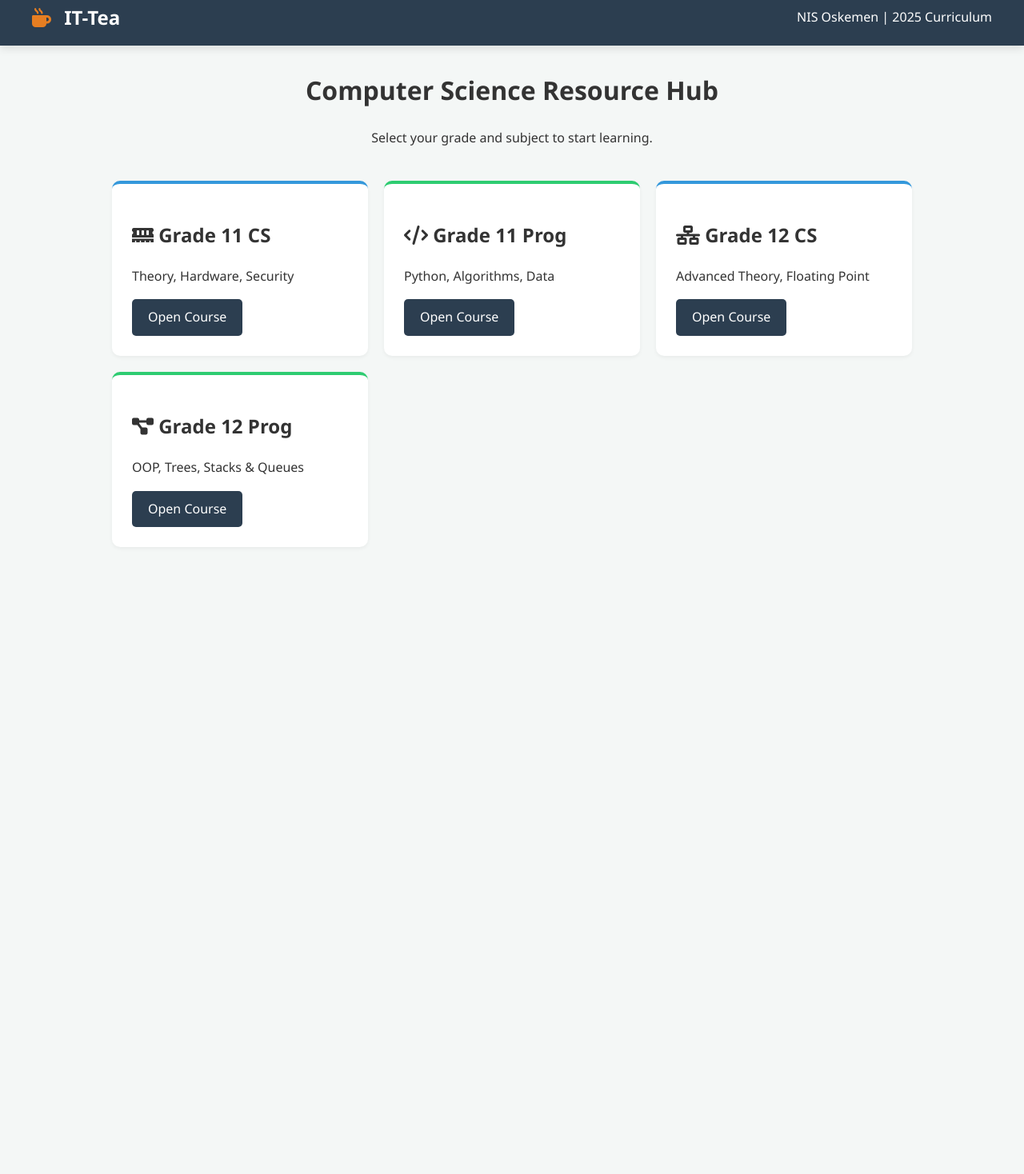
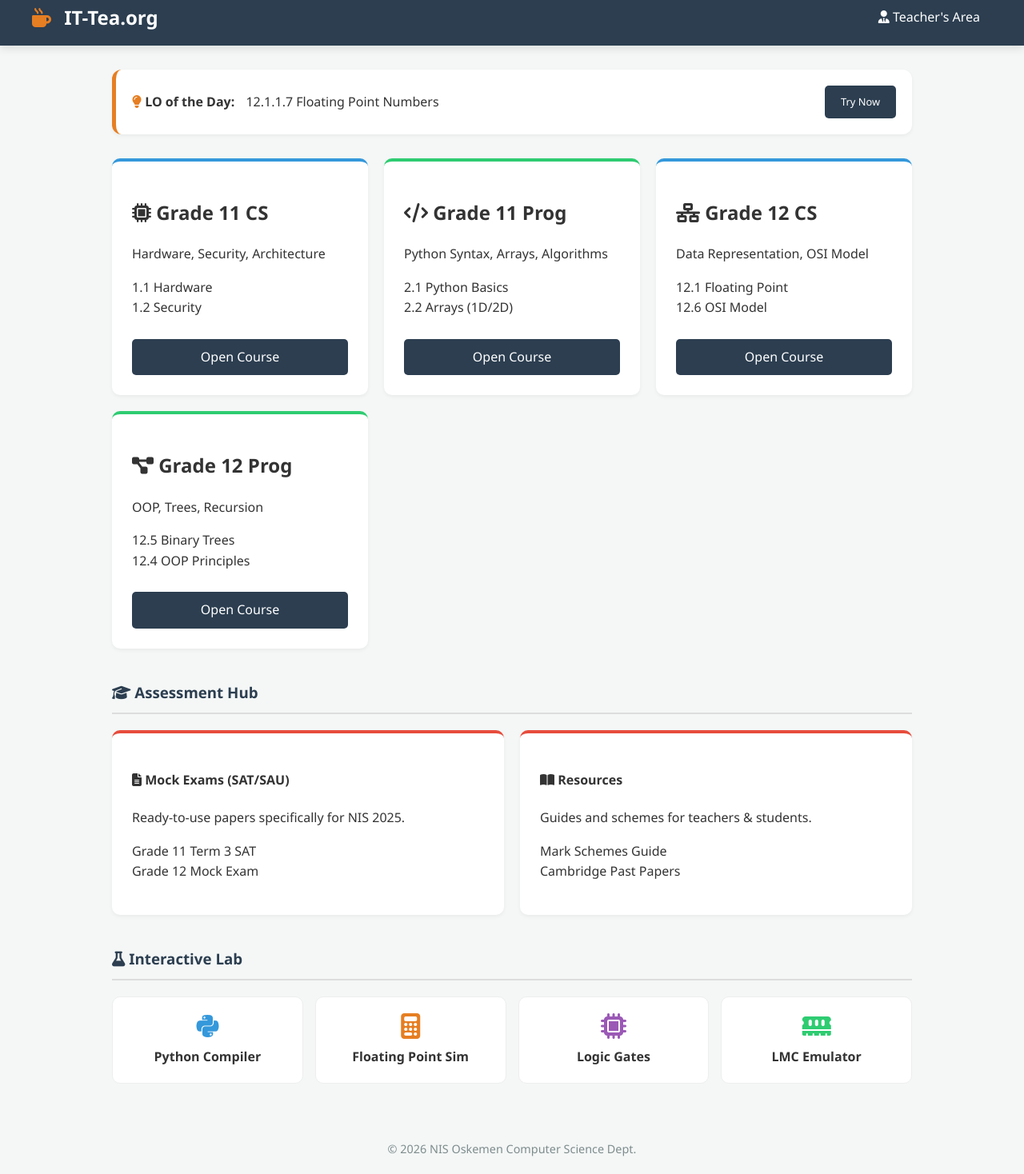
Before and after one commit to MrEralord/it-tea.github.io, a plain HTML site: page index.html in a window 1280 px wide. Shown: the part 13-1481 px from the top of the page at 80% size. Before the commit the page ends 800 px from the top, so only its background shows below. Drawn offline with Linux system fonts and the light colour scheme.

Commit message:
Update index.html

```diff
--- a/index.html
+++ b/index.html
@@ -3,51 +3,153 @@
 <head>
     <meta charset="UTF-8">
     <meta name="viewport" content="width=device-width, initial-scale=1.0">
-    <title>IT-Tea | Dashboard</title>
+    <title>IT-Tea | NIS Dashboard</title>
     <link rel="stylesheet" href="style.css">
-    <link rel="stylesheet" href="https://cdnjs.cloudflare.com/ajax/libs/font-awesome/6.0.0/css/all.min.css">
+    <link rel="stylesheet" href="https://cdnjs.cloudflare.com/ajax/libs/font-awesome/6.4.0/css/all.min.css">
+    <style>
+        /* Дополнительные стили специально для главной страницы */
+        .lo-widget {
+            background: #fff;
+            padding: 20px;
+            border-radius: 12px;
+            border-left: 5px solid var(--accent);
+            margin-bottom: 30px;
+            display: flex;
+            align-items: center;
+            justify-content: space-between;
+            box-shadow: 0 2px 5px rgba(0,0,0,0.05);
+        }
+        .section-title {
+            border-bottom: 2px solid #ddd;
+            padding-bottom: 10px;
+            margin: 40px 0 20px;
+            color: var(--primary);
+        }
+        .tool-grid {
+            display: grid;
+            grid-template-columns: repeat(auto-fit, minmax(200px, 1fr));
+            gap: 15px;
+        }
+        .tool-card {
+            background: white;
+            padding: 20px;
+            border-radius: 10px;
+            text-align: center;
+            transition: 0.3s;
+            border: 1px solid #eee;
+        }
+        .tool-card:hover { transform: translateY(-3px); border-color: var(--accent); }
+        .tool-card i { font-size: 2rem; margin-bottom: 10px; display: block; }
+    </style>
 </head>
 <body>
 
 <header>
     <div class="header-content">
-        <div class="logo"><i class="fas fa-mug-hot"></i> IT-Tea</div>
-        <nav>NIS Oskemen | 2025 Curriculum</nav>
+        <div class="logo"><i class="fas fa-mug-hot"></i> IT-Tea.org</div>
+        <nav>
+            <a href="#" style="color:white; margin-right: 15px;"><i class="fas fa-user-tie"></i> Teacher's Area</a>
+        </nav>
     </div>
 </header>
 
 <div class="container">
-    <div style="text-align: center; margin-bottom: 40px;">
-        <h1>Computer Science Resource Hub</h1>
-        <p>Select your grade and subject to start learning.</p>
+
+    <div class="lo-widget">
+        <div>
+            <strong><i class="fas fa-lightbulb" style="color: var(--accent);"></i> LO of the Day:</strong>
+            <span style="margin-left: 10px;">12.1.1.7 Floating Point Numbers</span>
+        </div>
+        <a href="grade12/cs/unit1-floatingpoint.html" class="btn" style="font-size: 0.8rem;">Try Now</a>
     </div>
 
     <div class="grid">
         <div class="card card-cs">
-            <h2><i class="fas fa-memory"></i> Grade 11 CS</h2>
-            <p>Theory, Hardware, Security</p>
-            <a href="grade11/cs/index.html" class="btn">Open Course</a>
+            <h2><i class="fas fa-microchip"></i> Grade 11 CS</h2>
+            <p>Hardware, Security, Architecture</p>
+            <ul>
+                <li><a href="grade11/cs/unit1-hardware.html">1.1 Hardware</a></li>
+                <li><a href="grade11/cs/unit2-security.html">1.2 Security</a></li>
+            </ul>
+            <a href="grade11/cs/index.html" class="btn" style="width:100%; box-sizing:border-box; text-align:center; margin-top:10px;">Open Course</a>
         </div>
 
         <div class="card card-prog">
             <h2><i class="fas fa-code"></i> Grade 11 Prog</h2>
-            <p>Python, Algorithms, Data</p>
-            <a href="grade11/prog/index.html" class="btn">Open Course</a>
+            <p>Python Syntax, Arrays, Algorithms</p>
+            <ul>
+                <li><a href="grade11/prog/unit1-python.html">2.1 Python Basics</a></li>
+                <li><a href="grade11/prog/unit2-arrays.html">2.2 Arrays (1D/2D)</a></li>
+            </ul>
+            <a href="grade11/prog/index.html" class="btn" style="width:100%; box-sizing:border-box; text-align:center; margin-top:10px;">Open Course</a>
         </div>
 
         <div class="card card-cs">
             <h2><i class="fas fa-network-wired"></i> Grade 12 CS</h2>
-            <p>Advanced Theory, Floating Point</p>
-            <a href="grade12/cs/index.html" class="btn">Open Course</a>
+            <p>Data Representation, OSI Model</p>
+            <ul>
+                <li><a href="grade12/cs/unit1-floatingpoint.html">12.1 Floating Point</a></li>
+                <li><a href="#">12.6 OSI Model</a></li>
+            </ul>
+            <a href="grade12/cs/index.html" class="btn" style="width:100%; box-sizing:border-box; text-align:center; margin-top:10px;">Open Course</a>
         </div>
 
         <div class="card card-prog">
             <h2><i class="fas fa-project-diagram"></i> Grade 12 Prog</h2>
-            <p>OOP, Trees, Stacks & Queues</p>
-            <a href="grade12/prog/index.html" class="btn">Open Course</a>
+            <p>OOP, Trees, Recursion</p>
+            <ul>
+                <li><a href="grade12/prog/unit1-trees.html">12.5 Binary Trees</a></li>
+                <li><a href="#">12.4 OOP Principles</a></li>
+            </ul>
+            <a href="grade12/prog/index.html" class="btn" style="width:100%; box-sizing:border-box; text-align:center; margin-top:10px;">Open Course</a>
         </div>
     </div>
+
+    <h3 class="section-title"><i class="fas fa-graduation-cap"></i> Assessment Hub</h3>
+    <div class="grid">
+        <div class="card" style="border-top-color: #e74c3c;">
+            <h4><i class="fas fa-file-alt"></i> Mock Exams (SAT/SAU)</h4>
+            <p>Ready-to-use papers specifically for NIS 2025.</p>
+            <ul>
+                <li><a href="#">Grade 11 Term 3 SAT</a></li>
+                <li><a href="#">Grade 12 Mock Exam</a></li>
+            </ul>
+        </div>
+        <div class="card" style="border-top-color: #e74c3c;">
+            <h4><i class="fas fa-book-open"></i> Resources</h4>
+            <p>Guides and schemes for teachers & students.</p>
+            <ul>
+                <li><a href="#">Mark Schemes Guide</a></li>
+                <li><a href="#">Cambridge Past Papers</a></li>
+            </ul>
+        </div>
+    </div>
+
+    <h3 class="section-title"><i class="fas fa-flask"></i> Interactive Lab</h3>
+    <div class="tool-grid">
+        <a href="https://www.programiz.com/python-programming/online-compiler/" target="_blank" class="tool-card" style="text-decoration: none; color: inherit;">
+            <i class="fab fa-python" style="color: #3498db;"></i>
+            <strong>Python Compiler</strong>
+        </a>
+        <a href="grade12/cs/unit1-floatingpoint.html" class="tool-card" style="text-decoration: none; color: inherit;">
+            <i class="fas fa-calculator" style="color: #e67e22;"></i>
+            <strong>Floating Point Sim</strong>
+        </a>
+        <a href="#" class="tool-card" style="text-decoration: none; color: inherit;">
+            <i class="fas fa-microchip" style="color: #9b59b6;"></i>
+            <strong>Logic Gates</strong>
+        </a>
+        <a href="#" class="tool-card" style="text-decoration: none; color: inherit;">
+            <i class="fas fa-memory" style="color: #2ecc71;"></i>
+            <strong>LMC Emulator</strong>
+        </a>
+    </div>
+
 </div>
+
+<footer style="text-align: center; margin-top: 50px; padding: 20px; color: #7f8c8d; font-size: 0.9rem;">
+    &copy; 2026 NIS Oskemen Computer Science Dept.
+</footer>
 
 </body>
 </html>
```
